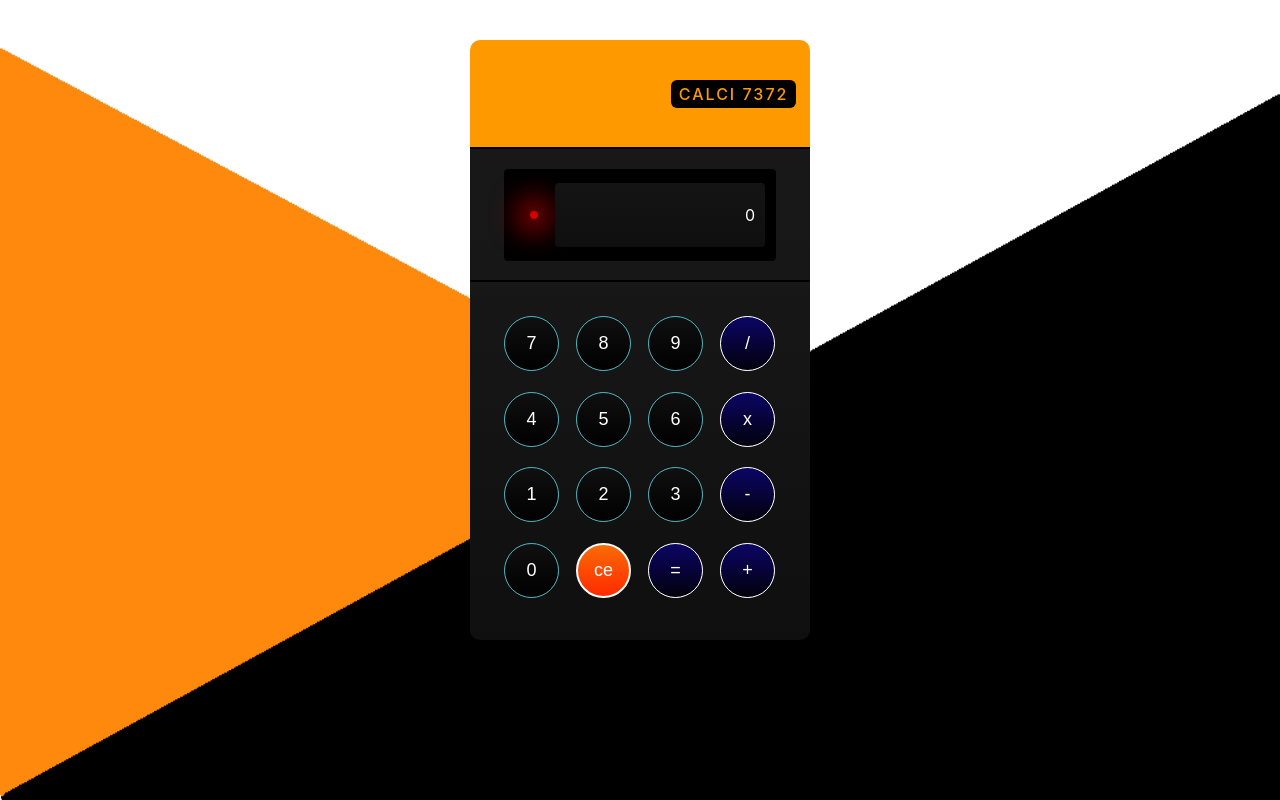
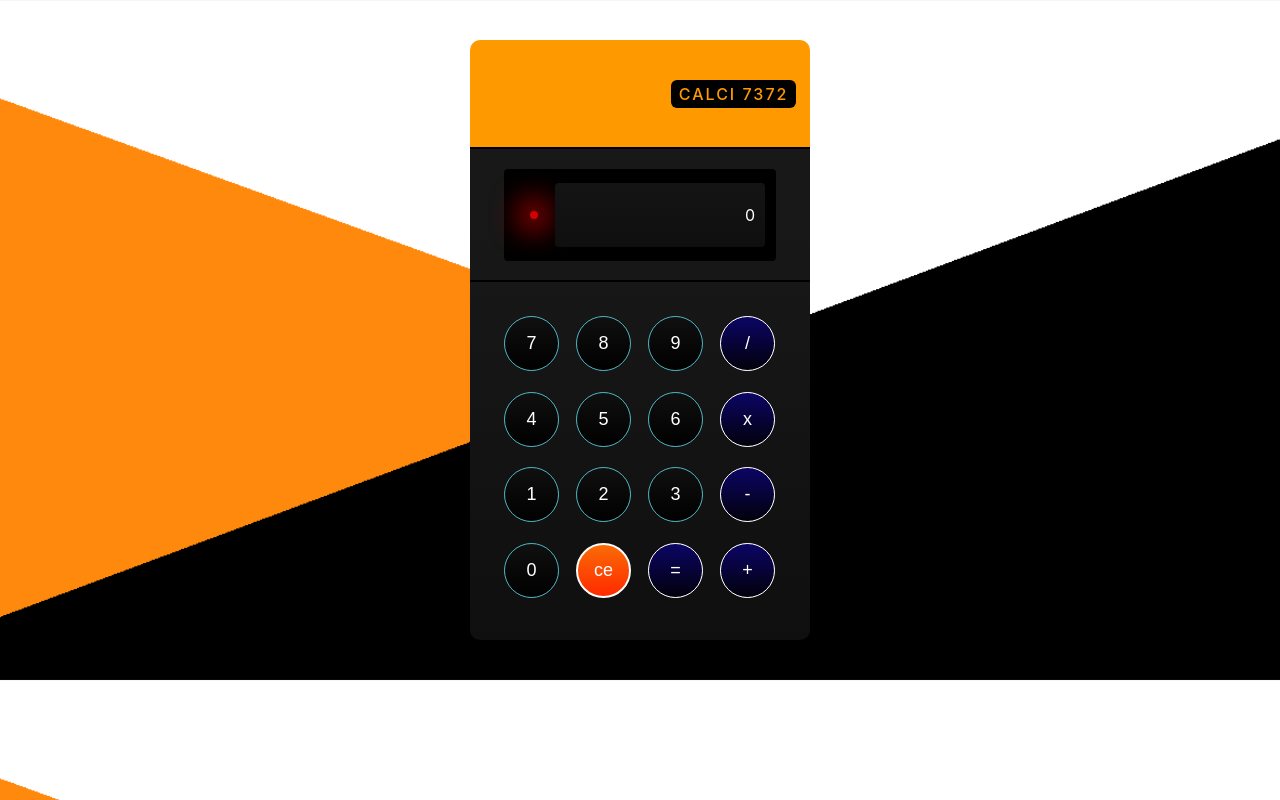
Before and after one commit to nishant7372/calculator, a React (Create React App) app: page / in a window 1280 px wide. Built offline with nearby package versions, Linux system fonts and the light colour scheme; the HTML template or start-up script is replaced by a standard one.

Commit message:
Final Commit

```diff
--- a/src/App.css
+++ b/src/App.css
@@ -1,4 +1,3 @@
 .App {
   text-align: center;
-  margin: 5vh auto;
 }
--- a/src/Components/CalcButton.css
+++ b/src/Components/CalcButton.css
@@ -17,7 +17,7 @@
   border: none;
 }
 
-.white-btn {
+.blue-btn {
   color: white;
   background-image: linear-gradient(to bottom, rgb(12, 5, 101), rgb(2, 1, 11));
   border: solid 1.4px white;
--- a/src/Components/NumberGrid.js
+++ b/src/Components/NumberGrid.js
@@ -7,19 +7,19 @@ export default function NumberGrid({ selectNum }) {
       <CalcButton num="7" clr="black-btn" selectNum={selectNum} />
       <CalcButton num="8" clr="black-btn" selectNum={selectNum} />
       <CalcButton num="9" clr="black-btn" selectNum={selectNum} />
-      <CalcButton num="/" clr="white-btn" selectNum={selectNum} />
+      <CalcButton num="/" clr="blue-btn" selectNum={selectNum} />
       <CalcButton num="4" clr="black-btn" selectNum={selectNum} />
       <CalcButton num="5" clr="black-btn" selectNum={selectNum} />
       <CalcButton num="6" clr="black-btn" selectNum={selectNum} />
-      <CalcButton num="x" clr="white-btn" selectNum={selectNum} />
+      <CalcButton num="x" clr="blue-btn" selectNum={selectNum} />
       <CalcButton num="1" clr="black-btn" selectNum={selectNum} />
       <CalcButton num="2" clr="black-btn" selectNum={selectNum} />
       <CalcButton num="3" clr="black-btn" selectNum={selectNum} />
-      <CalcButton num="-" clr="white-btn" selectNum={selectNum} />
+      <CalcButton num="-" clr="blue-btn" selectNum={selectNum} />
       <CalcButton num="0" clr="black-btn" selectNum={selectNum} />
       <CalcButton num="ce" clr="orange-btn" selectNum={selectNum} />
-      <CalcButton num="=" clr="white-btn" selectNum={selectNum} />
-      <CalcButton num="+" clr="white-btn" selectNum={selectNum} />
+      <CalcButton num="=" clr="blue-btn" selectNum={selectNum} />
+      <CalcButton num="+" clr="blue-btn" selectNum={selectNum} />
     </div>
   );
 }
--- a/src/index.css
+++ b/src/index.css
@@ -6,7 +6,11 @@ body {
   -webkit-font-smoothing: antialiased;
   -moz-osx-font-smoothing: grayscale;
   background-image: url("/public/img/bg.png");
-  background-size: 100vw 100vh;
+  background-size: cover;
+  background-position: center;
+  display: grid;
+  align-items: center;
+  justify-items: center;
 }
 
 code {
```
